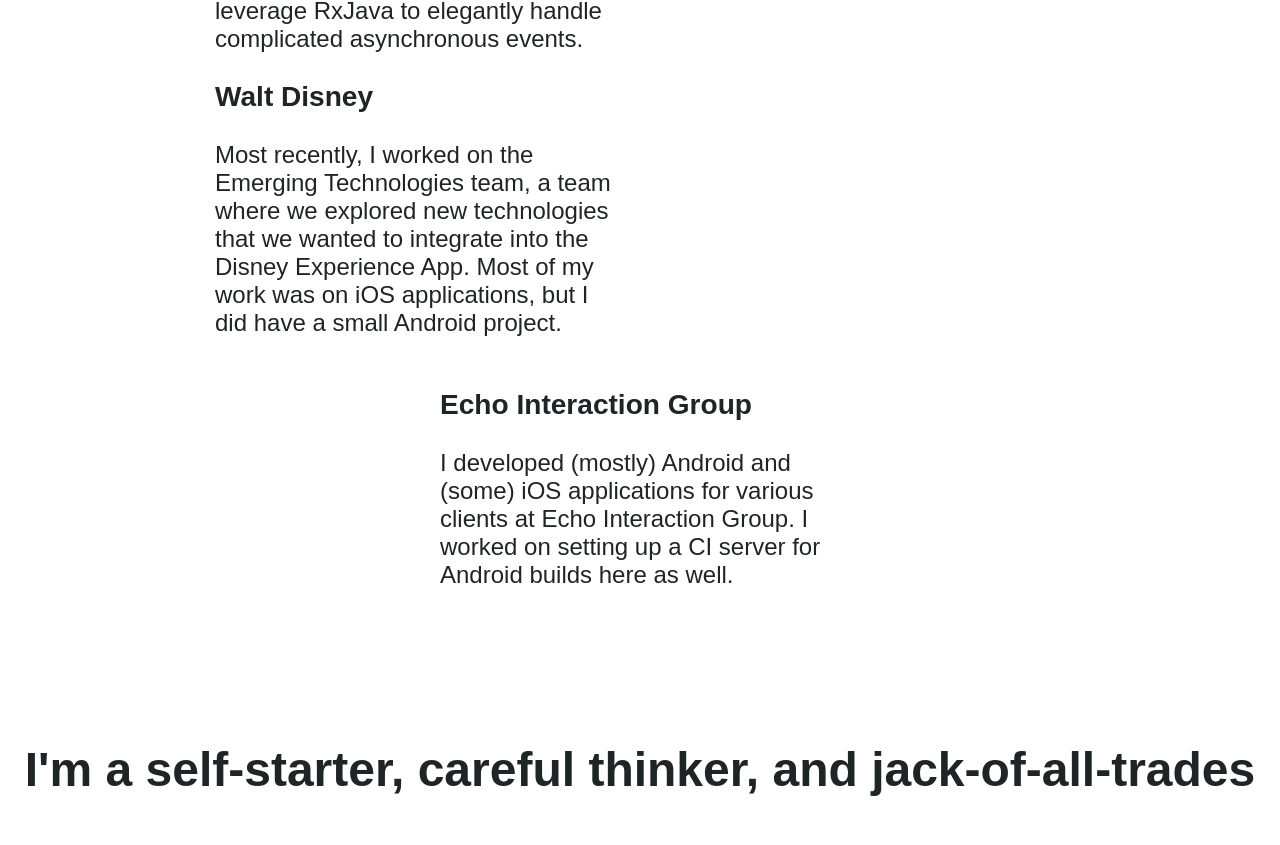
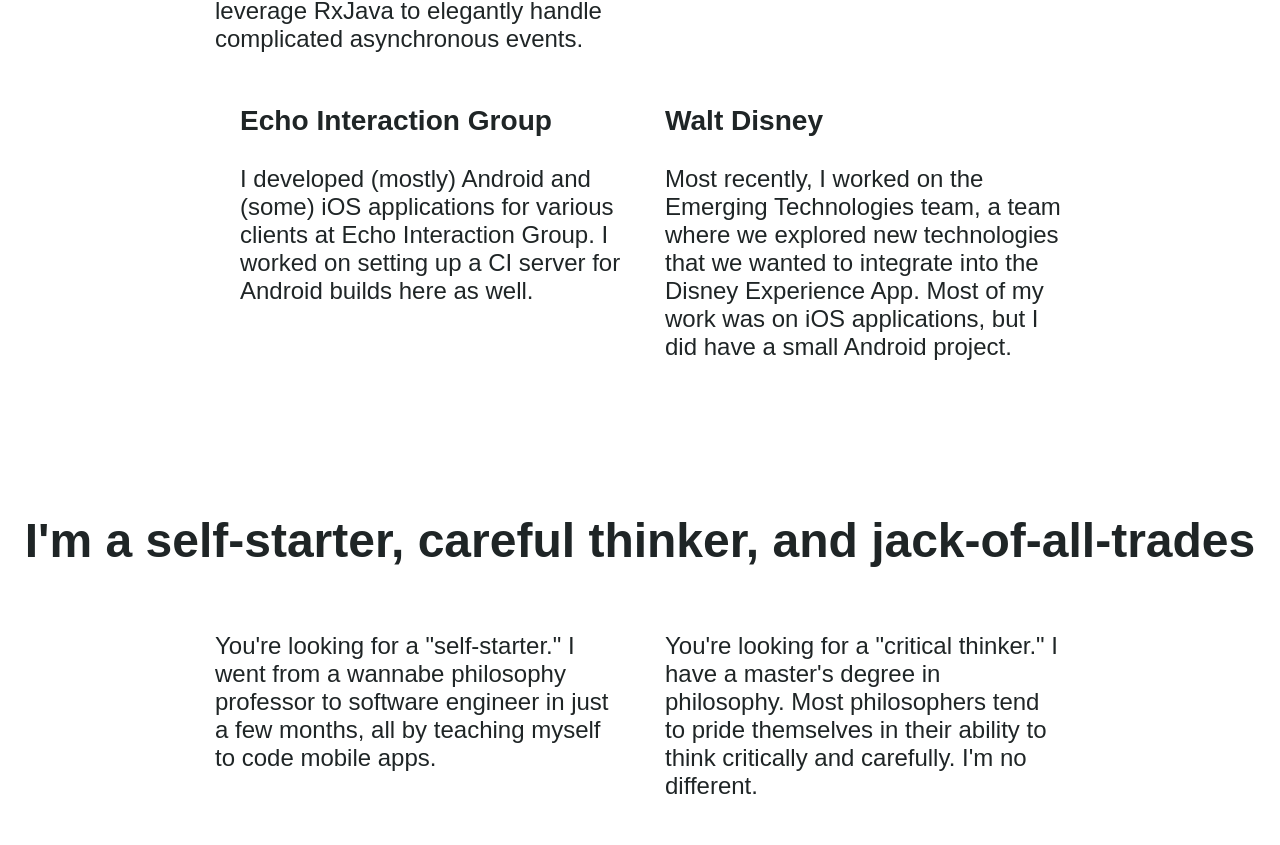
Before and after one commit to kmdupr33/matt-wants-to-work-for-you, a website: page index.html in a window 1280 px wide. Shown: the part 2078-2923 px from the top of the page. Drawn offline with Linux system fonts and the light colour scheme; some packages are replaced by stand-ins of ours; a script that the page names is missing.

Commit message:
Center 4th employer

```diff
--- a/css/master.css
+++ b/css/master.css
@@ -61,6 +61,12 @@
   font-weight: 900;
 }
 
+.center {
+  display: flex;
+  justify-content: center;
+  flex-direction: column;
+}
+
 .title {
   margin-bottom: 10px;
 }
--- a/index.html
+++ b/index.html
@@ -41,12 +41,6 @@
           <p>
             I built most of <a href="http://www.hotswitch.com/">Hotswitch</a>, a social tv app from the ground up. I'm most proud of the efficient and memory-leak-proof data loading code I wrote, a solution that partially inspired the creation of <a href="http://www.philosophicalhacker.com/post/rxloader-boilerplate-free-data-loading-with-loaders-and-rxjava/">RxLoader</a>, an open source library for elegantly loading data in Android applicaitons. I'm also proud of the way I was able to leverage RxJava to elegantly handle complicated asynchronous events.
           </p>
-          <h3>Walt Disney</h3>
-          <p>
-            Most recently, I worked on the Emerging Technologies team, a team where we explored new technologies that we wanted to integrate into the Disney Experience App. Most of my work was on iOS applications, but I did have a small Android project.
-          </p>
-          <p>
-          </p>
         </div>
         <div class="copy">
           <h3>GotChosen</h3>
@@ -59,6 +53,14 @@
           <p>
             I developed (mostly) Android and (some) iOS applications for various clients at Echo Interaction Group. I worked on setting up a CI server for Android builds here as well.
           </p>
+        </div>
+        <div class="center">
+          <div class="constrained">
+            <h3>Walt Disney</h3>
+            <p>
+              Most recently, I worked on the Emerging Technologies team, a team where we explored new technologies that we wanted to integrate into the Disney Experience App. Most of my work was on iOS applications, but I did have a small Android project.
+            </p>
+          </div>
         </div>
       </div>
     </section>
```
